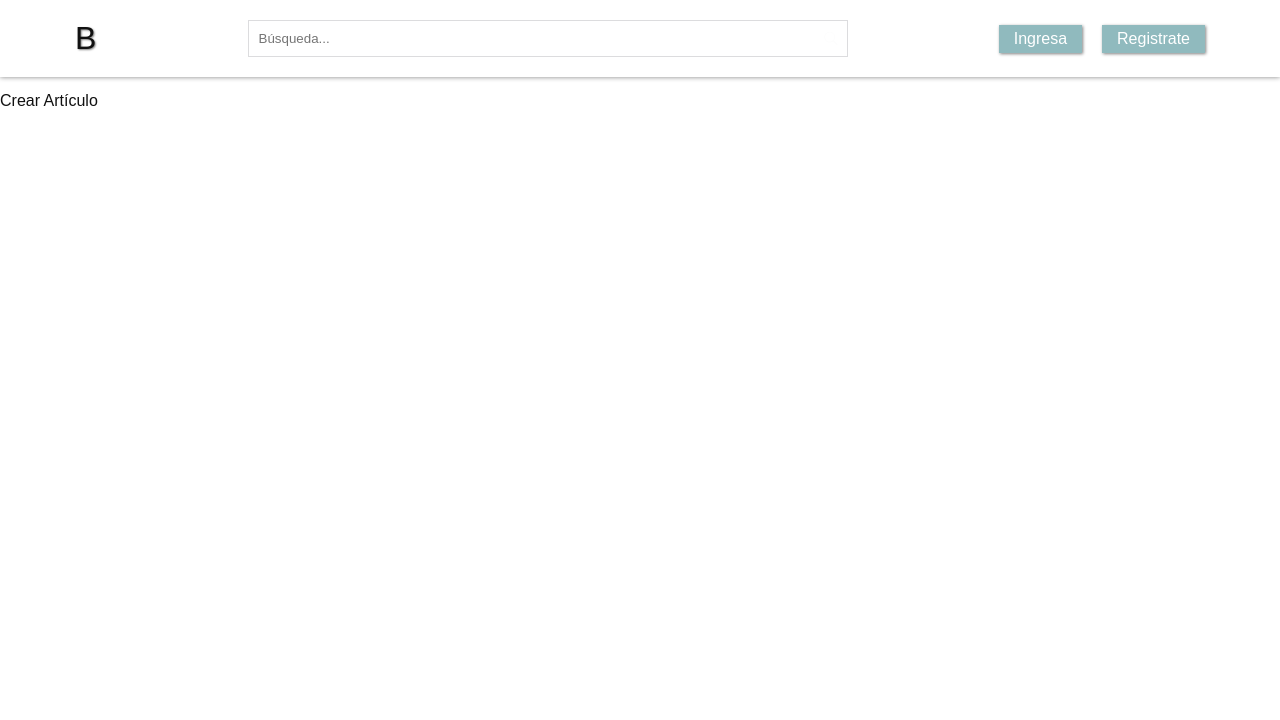
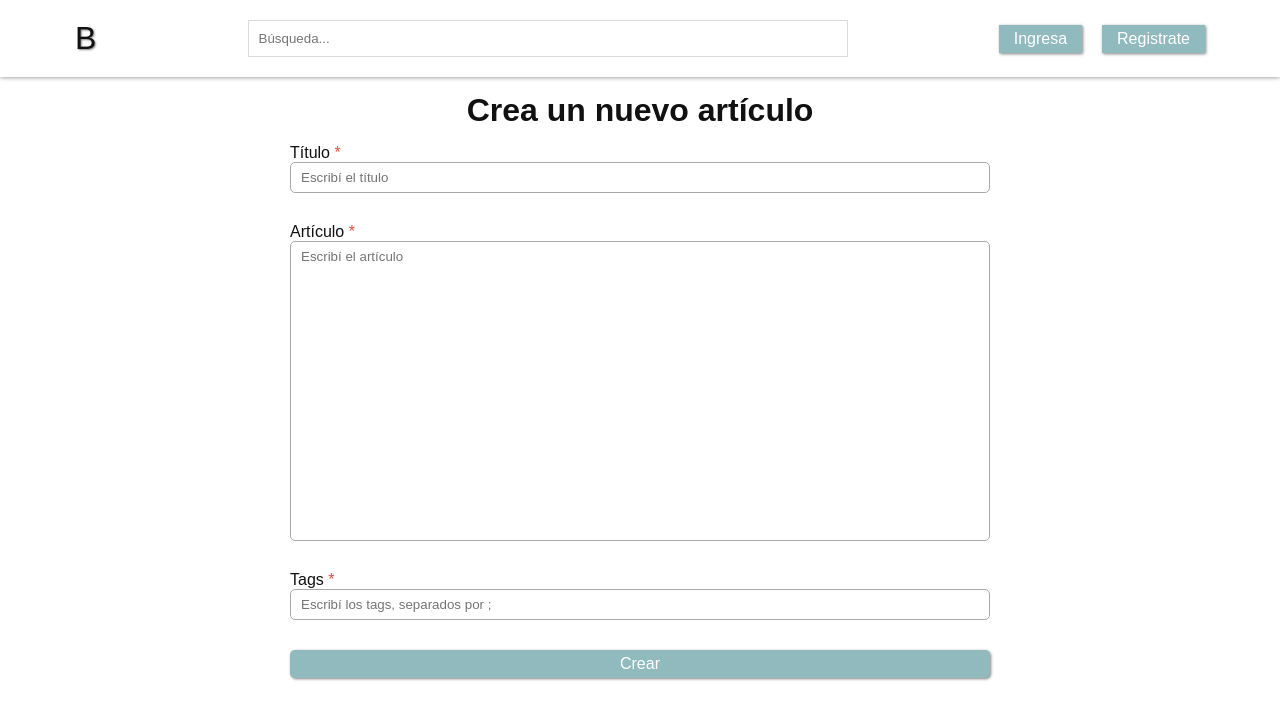
Before and after one commit to nunezjorgepy/blog-trainee, a React (Vite) app: page /createArticle in a window 1280 px wide. Shown: the top 720 px of the page. Built offline with nearby package versions, Linux system fonts and the light colour scheme; a web font is replaced by a local one.

Commit message:
Crea la página para crear artículos, con sus estilos

```diff
--- a/src/Components/Header/HeaderComponent.css
+++ b/src/Components/Header/HeaderComponent.css
@@ -23,6 +23,7 @@ header{
 .h_logo {
     font-size: 32px;
     text-shadow: 1px 1px 2px gray;
+    user-select: none;
 }
 
 /*
--- a/src/index.css
+++ b/src/index.css
@@ -23,6 +23,8 @@
   --sign-up-padding: 30px;
   --padding-0-3p-10px: 0 3% 10px;
   --padding-article-left: 10px;
+  --form-min-width-px: 700px;
+  --form-min-width-dvw: 90dvw;
 
   --border-radius-btns: 5px;
 
--- /dev/null
+++ b/src/pages/CreateArticle/CreateArticlePage.css
@@ -0,0 +1,42 @@
+/*
+Esta página tiene diseños muy parecidos a los de SignUpForm y los de LogInForm
+Para próximos proyectos, hacer un archivo para todos los form, incluyendo sus contenedores.
+Además, en el index debería hacer un css general para todos los h1, h2, h3... y modificar el que necesite especificamenteen su propio css
+*/
+
+.create_form_flex{
+    display: flex;
+    flex-direction: column;
+    align-items: center;
+}
+.create_article_title{
+    text-align: center;
+    font-size: clamp(20px, calc(5dvw + 5px), 32px);
+}
+.create_article_container{
+    width: min(var(--max-width), 100%);
+}
+.create_article_form{
+    display: flex;
+    flex-direction: column;
+    align-items: center;
+    margin: auto;
+    padding: 15px 0;
+}
+.create_width{
+    width: min(var(--form-min-width-px), var(--form-min-width-dvw));
+    margin-bottom: 30px;
+}
+.create_paragraphs{
+    /* Específico del textarea */
+    resize: none;
+    height: 300px;
+}
+
+.create_article_button_container{
+    width: min(var(--form-min-width-px), var(--form-min-width-dvw));
+}
+.create_article_send_data{
+    border-radius: var(--border-radius-btns);
+    width: 100%;
+}
--- a/src/pages/CreateArticle/CreateArticlePage.jsx
+++ b/src/pages/CreateArticle/CreateArticlePage.jsx
@@ -1,3 +1,4 @@
+import './CreateArticlePage.css'
 import HeaderComponent from "../../Components/Header/HEaderComponent"
 
 
@@ -5,8 +6,57 @@ function CreateArticlePage() {
     return (
         <>
             <HeaderComponent />
-            <main>
-                Crear Artículo
+            <main className="creat_article_main">
+                <section>
+                    <div className="create_form_flex">
+                        <h2 className="create_article_title title">
+                            Crea un nuevo artículo
+                        </h2>
+                        <div className="create_article_container">
+                            <form className="create_article_form">
+                                {/* Título */}
+                                <div className="create_article_titulo form_group">
+                                    <label htmlFor="create_title" className="create_article_title_label required">
+                                        Título
+                                    </label>
+                                    <input
+                                        type="text"
+                                        className="create_article_title_input input_with_icon create_width"
+                                        id="create_title"
+                                        placeholder='Escribí el título'/>
+                                </div>
+                                <div className="create_article_textarea_container">
+                                    <label htmlFor="create_paragraphs" className="create_article_textarea required">
+                                        Artículo
+                                    </label>
+                                    <textarea
+                                        type="text"
+                                        className="create_paragraphs input_with_icon create_width"
+                                        id="create_paragraphs"
+                                        placeholder='Escribí el artículo'
+                                    />
+                                </div>
+                                <div className="create_article_tags">
+                                    <label htmlFor="create_tags" className="create_article_tags_container required">
+                                        Tags
+                                    </label>
+                                    <input
+                                        type="text"
+                                        className="create_article_tags input_with_icon create_width"
+                                        id="create_tags"
+                                        placeholder='Escribí los tags, separados por ;'
+                                    />
+                                </div>
+
+                                <div className="create_article_button_container">
+                                    <button className="create_article_send_data btn-primary">
+                                        Crear
+                                    </button>
+                                </div>
+                            </form>
+                        </div>
+                    </div>
+                </section>
             </main>
         </>
     )
```
